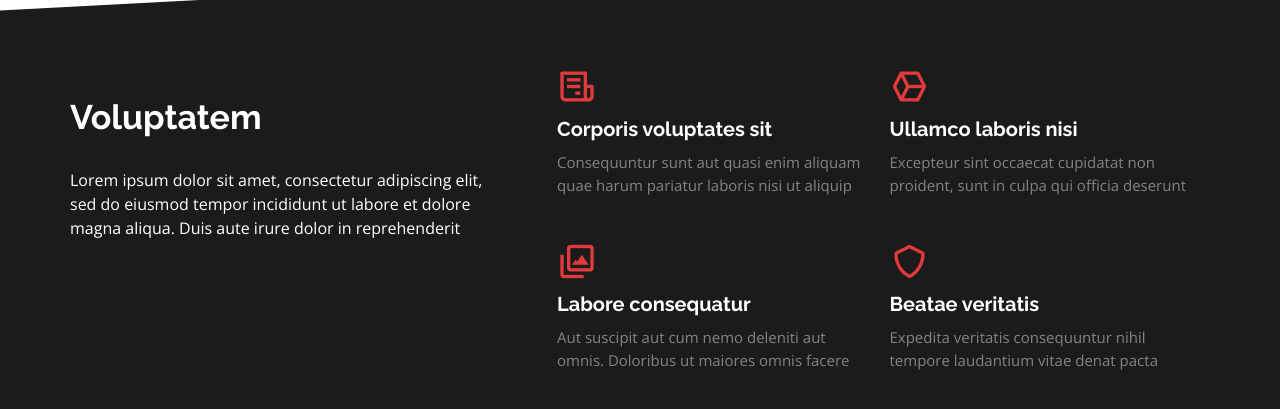
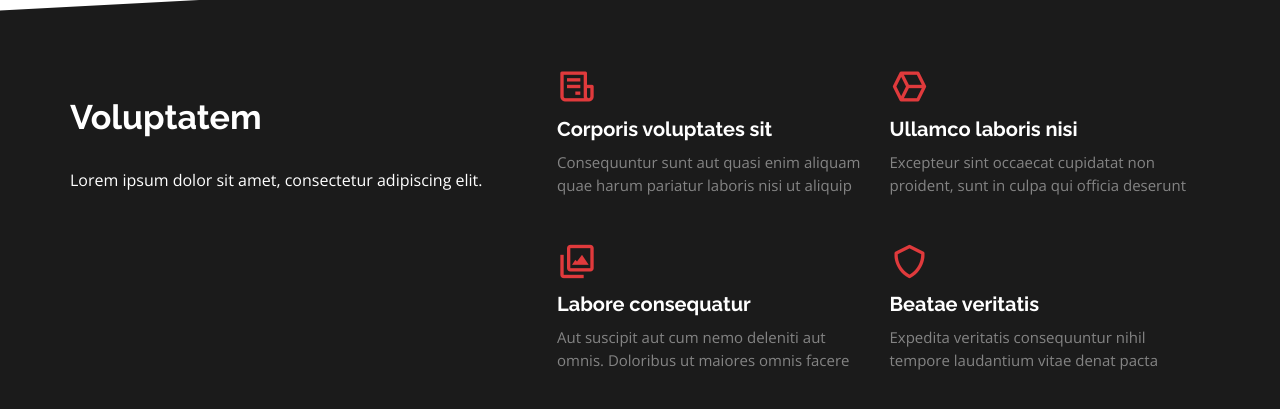
Before and after one commit to salehge901/FYP.github.io, a Django app: page /about in a window 1280 px wide. Shown: the part 83-492 px from the top of the page. Run offline with Django 3.2, Linux system fonts and the light colour scheme; some libraries are stand-ins or nearby versions.

Commit message:
Update about.html

```diff
--- a/fyproject/templates/vib/about.html
+++ b/fyproject/templates/vib/about.html
@@ -11,7 +11,7 @@
             <div class="content">
               <h3>Voluptatem</h3>
               <p>
-                Lorem ipsum dolor sit amet, consectetur adipiscing elit, sed do eiusmod tempor incididunt ut labore et dolore magna aliqua. Duis aute irure dolor in reprehenderit
+                Lorem ipsum dolor sit amet, consectetur adipiscing elit.
               </p>
 
             </div>
```
